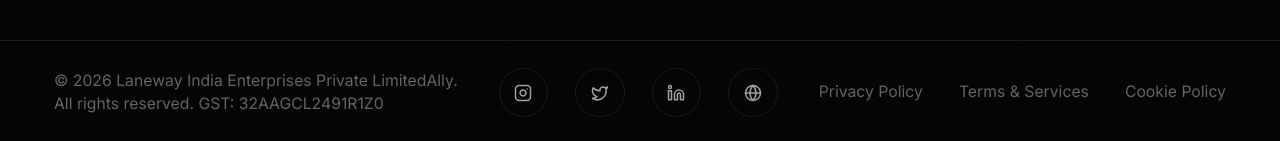
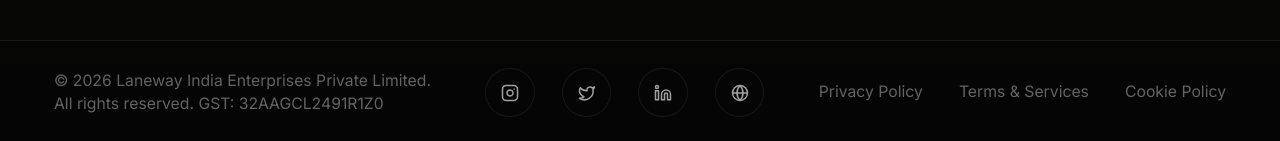
Before and after one commit to LanewayIndia/Laneway-Website, a Next.js app: page / in a window 1280 px wide. Shown: the part 6154-6295 px from the top of the page. Built offline with nearby package versions, Linux system fonts and the light colour scheme.

Commit message:
changed UI

```diff
--- a/components/footer.tsx
+++ b/components/footer.tsx
@@ -197,7 +197,7 @@ export function Footer() {
       <div className="border-t border-glass-border">
         <div className="mx-auto max-w-7xl px-6 sm:px-8 lg:px-12 py-6">
           <div className="flex flex-col md:flex-row items-center justify-between gap-4">
-            <p className="text-pumice/60 text-sm">© {new Date().getFullYear()} Laneway India Enterprises Private LimitedAlly.
+            <p className="text-pumice/60 text-sm">© {new Date().getFullYear()} Laneway India Enterprises Private Limited.
               <br />
             All rights reserved.
               GST: 32AAGCL2491R1Z0
```
